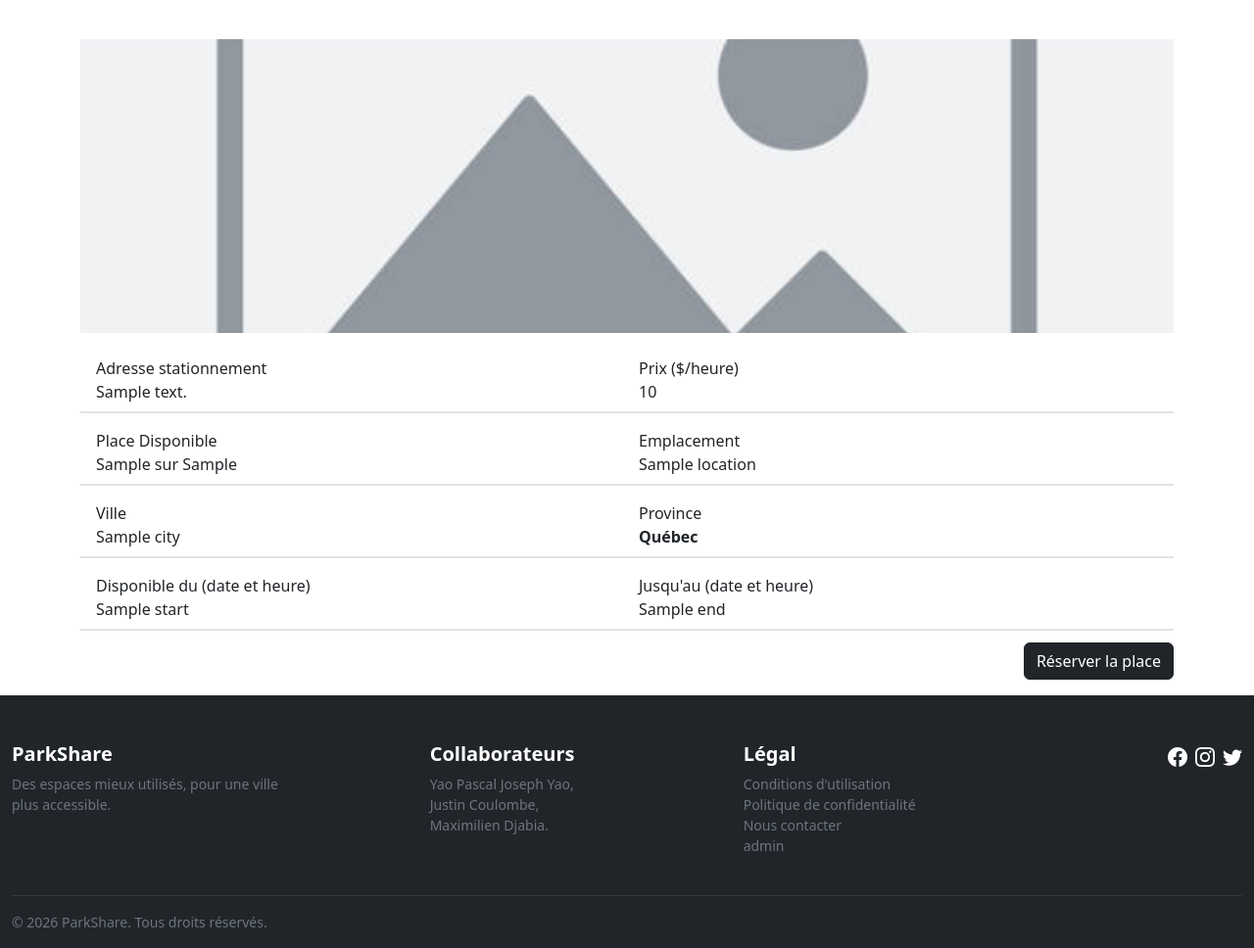
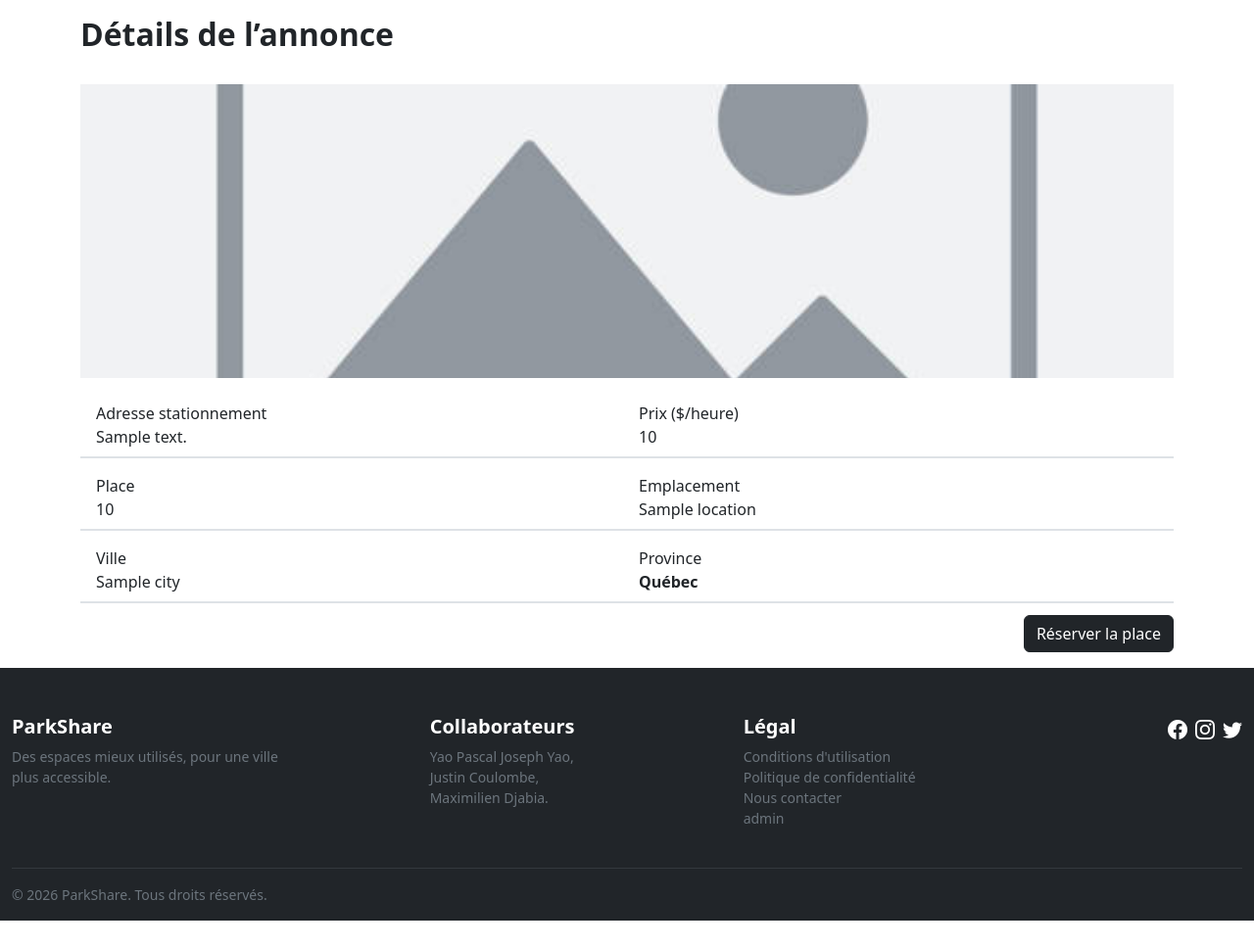
Before and after one commit to Justin-Coulombe/projet-web, a Flask app: template app/templates/stationnement/detail.jinja in a window 1280 px wide. Shown: the part 57-1025 px from the top of the page at 98% size. After the commit the page ends 997 px from the top, so only its background shows below. Run offline with Flask 3, Linux system fonts and the light colour scheme; the template is opened without the code that fills it: most values are stand-ins (such as "Sample title", 1, 10 or a date in 2020); style sheets or scripts are compiled from the project's sources.

Commit message:
correction erreur dans stationnement.py et detail.jinja

```diff
--- a/app/templates/stationnement/detail.jinja
+++ b/app/templates/stationnement/detail.jinja
@@ -11,11 +11,9 @@ stationnement | ParkShare
 {% block contenu%}
 
 <div class="d-flex align-items-center justify-content-between mb-4 mt-3">
-    {% if publication.open_place - publication.place_use == 0 %}
     <h2 class=" fw-bold"> Détails de l’annonce</h2>
     {%if publication.author_id == session['user_id']%}
     <a href="/stationnement/edit/{{publication.id}}" class="btn btn-dark">Modifier l'annonce</a>
-    {% endif %}
     {% endif %}
 
 </div>
@@ -40,8 +38,8 @@ stationnement | ParkShare
     <li class="list-group-item border border-0 border-bottom border-2 border-tertiary mb-2">
         <div class="row">
             <div class="col-6 d-flex flex-column">
-                <span class="fw-lighter">Place Disponible</span>
-                {{ publication.place_use}} sur {{publication.open_place}}
+                <span class="fw-lighter">Place</span>
+                {{ publication.place_total}}
             </div>
             <div class="col-6 d-flex flex-column">
                 <span class="fw-lighter">Emplacement</span>
@@ -61,18 +59,6 @@ stationnement | ParkShare
             </div>
         </div>
     </li>
-    <li class="list-group-item border border-0 border-bottom border-2 border-tertiary mb-2">
-        <div class="row">
-            <div class="col-6 d-flex flex-column">
-                <span class="fw-lighter">Disponible du (date et heure)</span>
-                {{publication.start}}
-            </div>
-            <div class="col-6 d-flex flex-column">
-                <span class="fw-lighter">Jusqu'au (date et heure)</span>
-                {{publication.end}}
-            </div>
-        </div>
-    </li>
 </ul>
 <div class="mt-1 d-flex justify-content-end">
     <a href="#" class="btn btn-dark">Réserver la place</a>
```
Also changed, not shown: app/routes/stationnement.py (+5 -5 lines).
